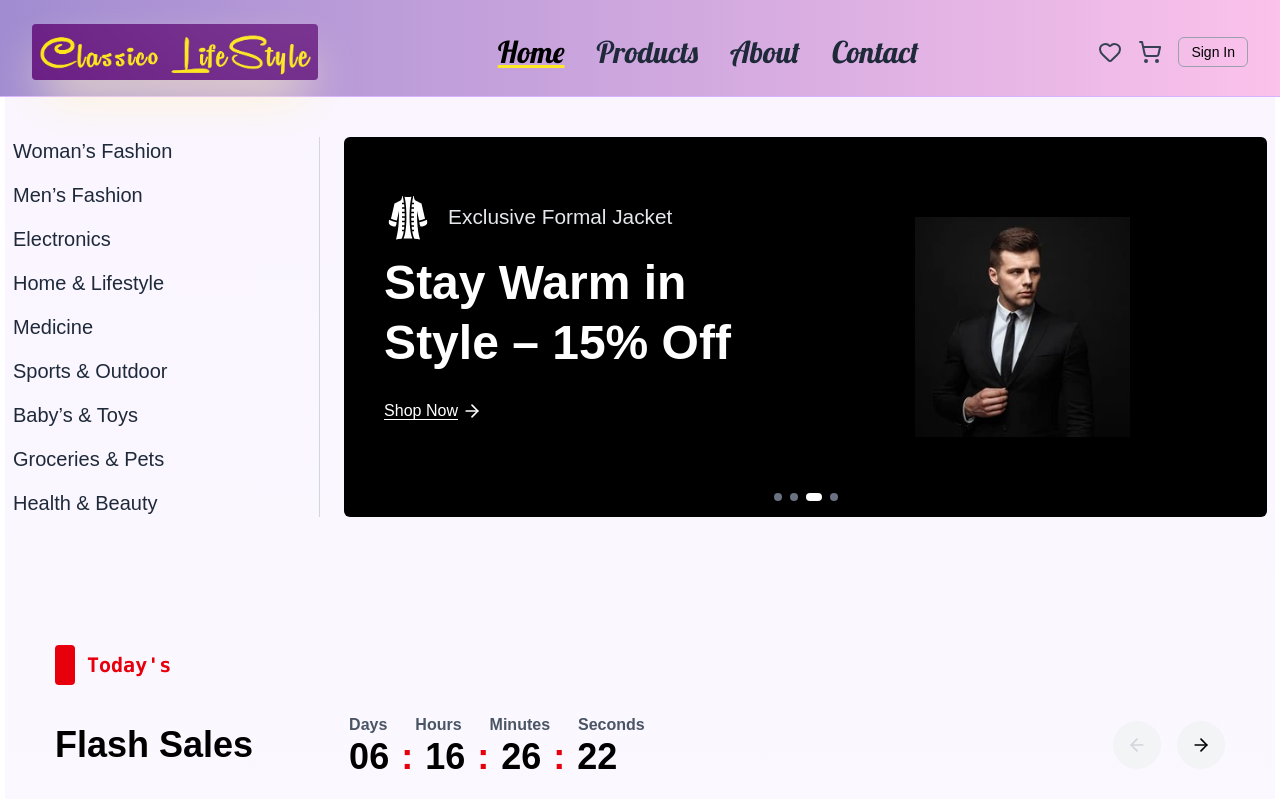
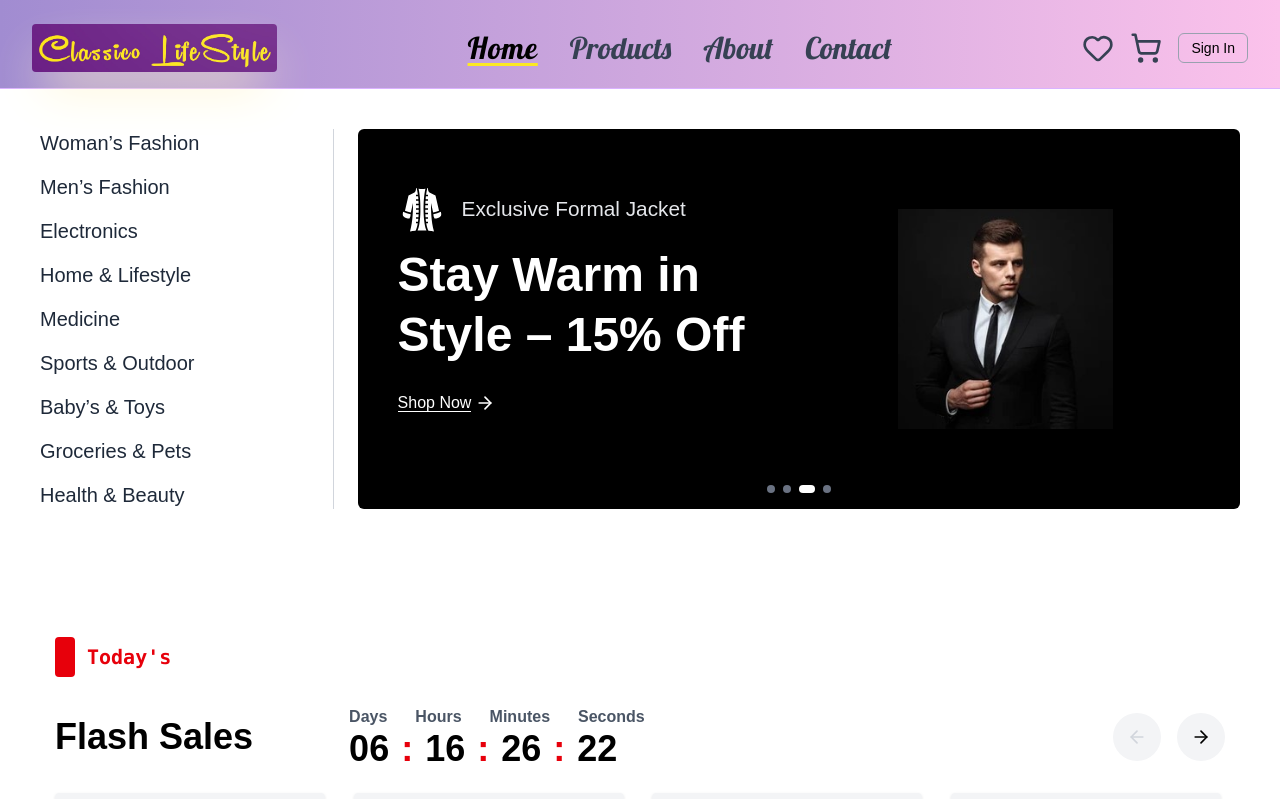
Before and after one commit to Nazmul-Karim-Tanvir/classicoLifestyle, a React (Vite) app in the folder classicoFrontend/: page / in a window 1280 px wide. Shown: the top 799 px of the page. Built offline with nearby package versions, Linux system fonts and the light colour scheme.

Commit message:
working on navbar

```diff
--- a/classicoFrontend/src/components/Navbar.jsx
+++ b/classicoFrontend/src/components/Navbar.jsx
@@ -45,18 +45,18 @@ const Navbar = () => {
                     <img
                         src={logo}
                         alt="Classico Lifestyle Logo"
-                        className="h-7 md:h-14 w-auto object-contain rounded shadow-2xl shadow-amber-100"
+                        className="h-7 md:h-12 w-auto object-contain rounded shadow-2xl shadow-amber-100"
                     />
                 </Link>
 
                 {/* Nav Links - Desktop */}
-                <ul className="hidden md:flex gap-8 text-gray-800 text-3xl font-semibold lobster-regular">
+                <ul className="hidden md:flex gap-8 text-gray-700 text-3xl font-semibold lobster-regular">
                     {navLinks.map(link => (
                         <li key={link.path}>
                             <Link
                                 to={link.path}
                                 className={`hover:underline hover:underline-offset-4 decoration-[#FCE823] ${
-                                    location.pathname === link.path ? 'underline text-black' : ''
+                                    location.pathname === link.path ? 'underline underline-offset-4 text-black text-3xl tracking-wide' : ''
                                 }`}
                             >
                                 {link.label}
@@ -69,7 +69,7 @@ const Navbar = () => {
                 <div className="flex items-center gap-4">
                     {/* Wishlist */}
                     <Link to="/wishList" className="relative text-gray-700">
-                        <Heart className="w-6 h-6 hover:text-red-500" />
+                        <Heart className="w-8 h-8 hover:text-red-500" />
                         {totalQuantity1 > 0 && (
                             <span className="absolute -top-2 -right-2 inline-flex items-center justify-center px-2 py-1 text-xs font-bold leading-none text-white bg-red-600 rounded-full" style={{ minWidth: '18px', height: '18px' }}>
                                 {totalQuantity1}
@@ -79,7 +79,7 @@ const Navbar = () => {
 
                     {/* Cart */}
                     <Link to="/cart" className="relative text-gray-700">
-                        <ShoppingCart className="w-6 h-6 hover:text-blue-500" />
+                        <ShoppingCart className="w-8 h-8 hover:text-blue-500" />
                         {totalQuantity > 0 && (
                             <span className="absolute -top-2 -right-2 inline-flex items-center justify-center px-2 py-1 text-xs font-bold leading-none text-white bg-red-600 rounded-full" style={{ minWidth: '18px', height: '18px' }}>
                                 {totalQuantity}
@@ -90,7 +90,7 @@ const Navbar = () => {
                     {/* Sign In / Profile */}
                     {isLoggedIn ? (
                         <Link to="/profilepage" title="Profile">
-                            <UserCircle className="w-6 h-6 text-gray-700 hover:text-blue-600" />
+                            <UserCircle className="w-8 h-8 text-gray-700 hover:text-blue-600" />
                         </Link>
                     ) : (
                         <Link
@@ -103,7 +103,7 @@ const Navbar = () => {
 
                     {/* Hamburger - Mobile */}
                     <button className="md:hidden text-gray-700" onClick={toggleMenu}>
-                        {menuOpen ? <X className="w-6 h-6" /> : <Menu className="w-6 h-6" />}
+                        {menuOpen ? <X className="w-8 h-8" /> : <Menu className="w-8 h-8" />}
                     </button>
                 </div>
             </div>
@@ -112,17 +112,17 @@ const Navbar = () => {
             <div className={`md:hidden fixed top-0 right-0 h-full w-[75%] bg-white shadow-lg transform transition-transform duration-300 ${menuOpen ? 'translate-x-0' : 'translate-x-full'}`}>
                 <div className="flex justify-end p-4">
                     <button onClick={toggleMenu}>
-                        <X className="w-6 h-6 text-gray-700" />
+                        <X className="w-8 h-8 text-gray-700" />
                     </button>
                 </div>
-                <ul className="flex flex-col gap-6 text-gray-800 text-xl font-semibold px-6 mt-4 lobster-regular">
+                <ul className="flex flex-col gap-6 text-gray-700 text-xl font-semibold px-6 mt-4 lobster-regular">
                     {navLinks.map(link => (
                         <li key={link.path}>
                             <Link
                                 to={link.path}
                                 onClick={() => setMenuOpen(false)}
-                                className={`block hover:underline ${
-                                    location.pathname === link.path ? 'underline text-black' : ''
+                                className={`block hover:underline hover:underline-offset-4 decoration-[#FCE823] ${
+                                    location.pathname === link.path ? 'underline underline-offset-4 text-black tracking-wide' : ''
                                 }`}
                             >
                                 {link.label}
--- a/classicoFrontend/src/layout/Body.jsx
+++ b/classicoFrontend/src/layout/Body.jsx
@@ -4,7 +4,7 @@ import { Outlet } from 'react-router-dom';
 
 const Body = () => {
     return (
-        <main className="max-w-[1270px] mx-auto px-2 py-6 bg-gradient-to-b from-purple-50 via-white to-purple-100">
+        <main className="max-w-[95%] mx-auto px-2 py-6">
             <Outlet />
         </main>
     );
```
